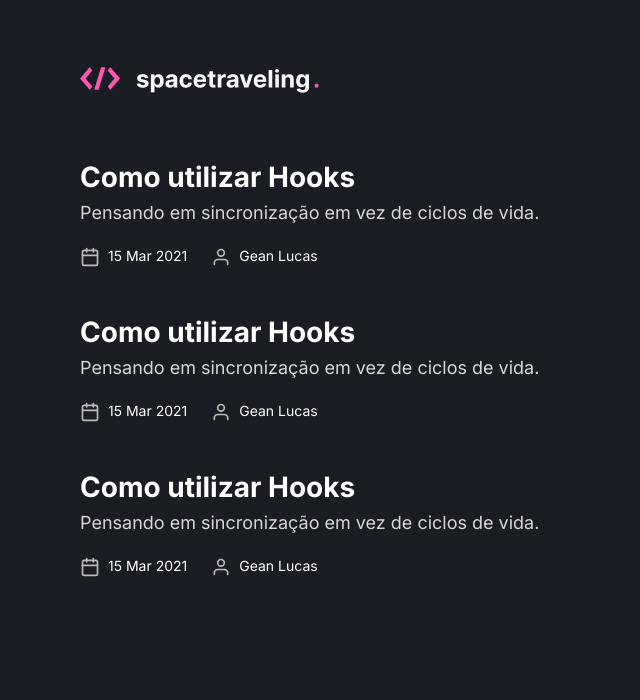
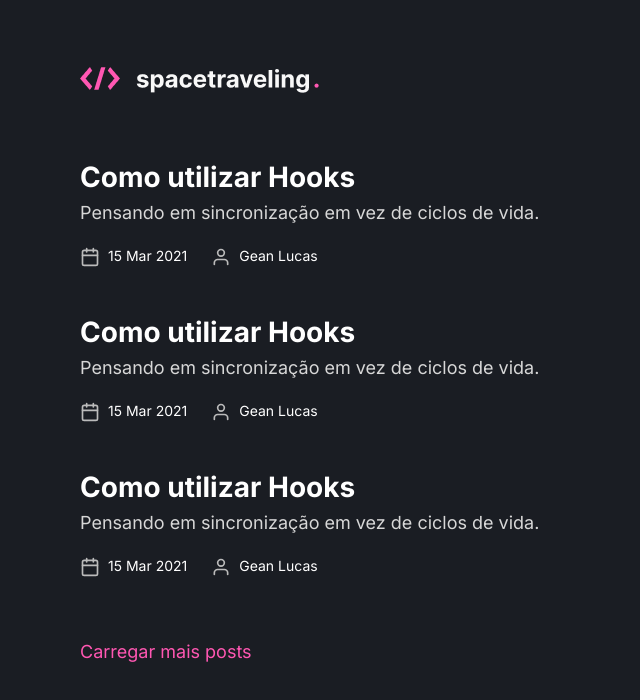
Before and after one commit to legeannd/ignite-desafio-reactjs-criando-um-projeto-do-zero, a Next.js app: page / in a window 1280 px wide. Shown: the top 700 px of the page, without its empty margins (0-640 px from the left). Built offline with nearby package versions, Linux system fonts and the light colour scheme.

Commit message:
Load more posts link created

```diff
--- a/src/pages/home.module.scss
+++ b/src/pages/home.module.scss
@@ -20,7 +20,7 @@
     }
   }
 
-  & + div {
+  & + div:not(.loadPosts) {
     margin-top: 3rem;
   }
 
@@ -33,6 +33,21 @@
     margin-top: 0.5rem;
     font-size: 1.125rem;
     color: var(--body);
+  }
+}
+
+.loadPosts {
+  margin-top: 4rem;
+  margin-bottom: 5rem;
+  font-size: 1.125rem;
+  color: var(--highlight);
+
+  a {
+    transition: filter 0.2s;
+
+    &:hover {
+      filter: brightness(0.8);
+    }
   }
 }
 
--- a/src/pages/index.tsx
+++ b/src/pages/index.tsx
@@ -84,6 +84,13 @@ export default function Home() {
               </div>
             </div>
           </div>
+          <div className={styles.loadPosts}>
+            <Link href="/">
+              <a>
+                <span>Carregar mais posts</span>
+              </a>
+            </Link>
+          </div>
         </div>
       </main>
     </>
```
